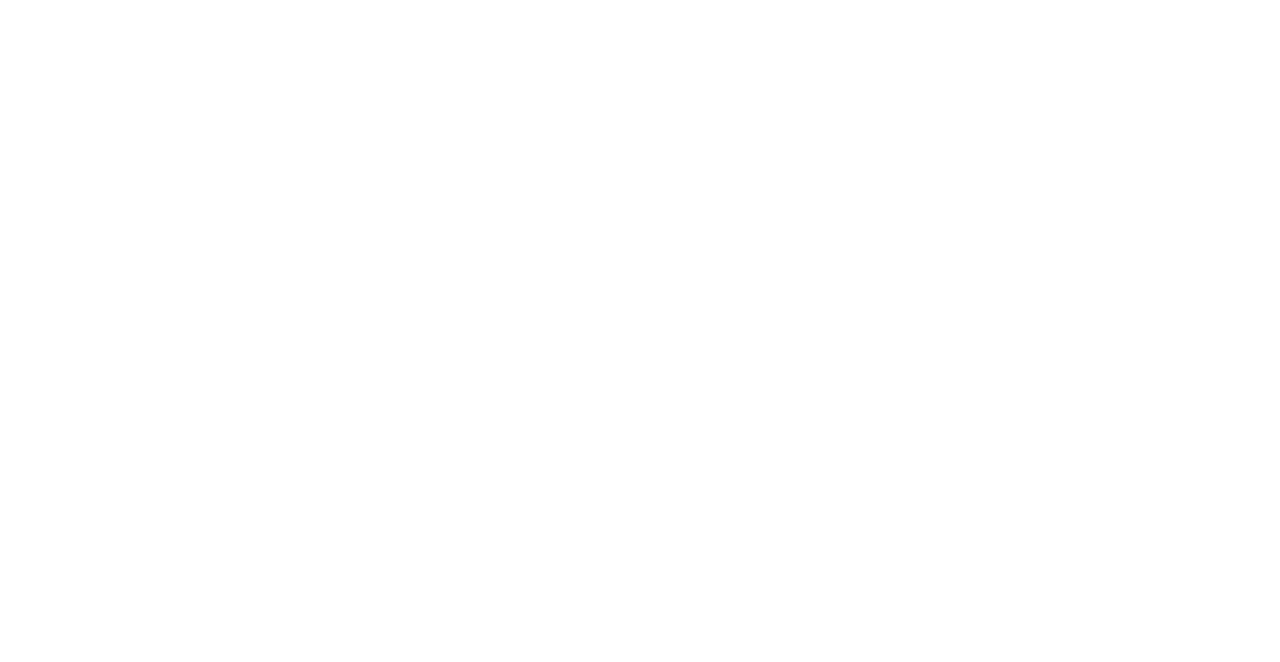
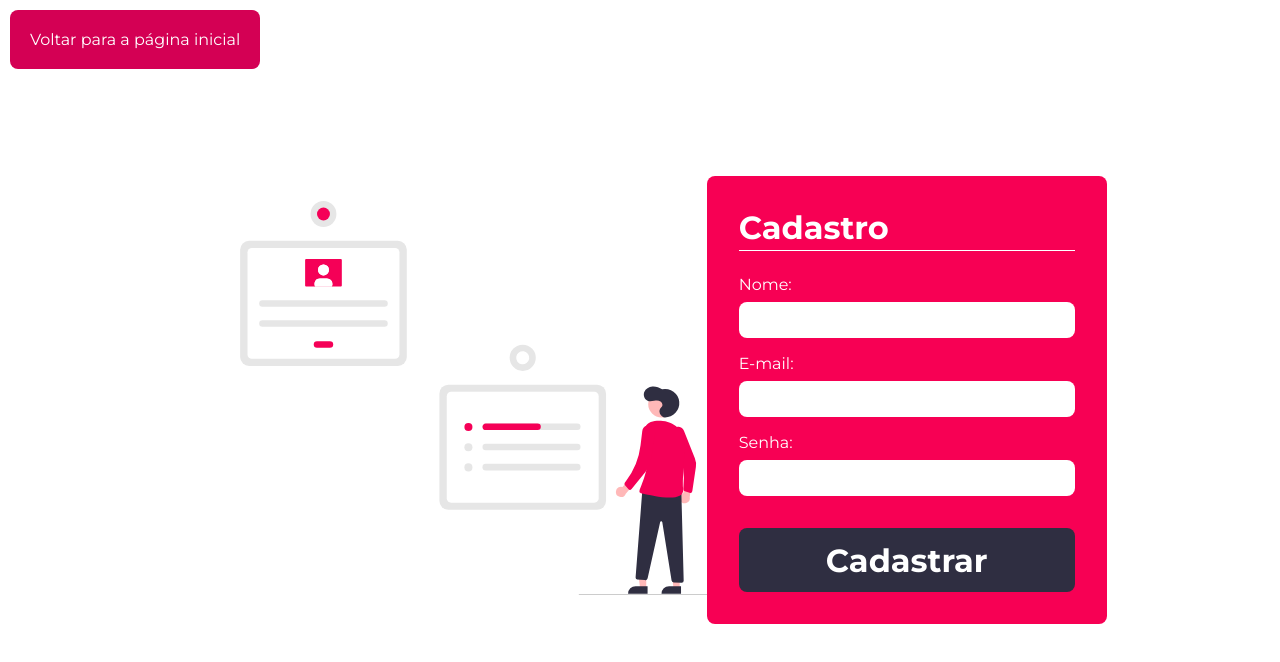
Before and after one commit to jsenger/desafio-afya, a React (Create React App) app in the folder frontend/: page /register in a window 1280 px wide. Shown: the top 662 px of the page. Built offline with nearby package versions, Linux system fonts and the light colour scheme; the HTML template or start-up script is replaced by a standard one; a web font is replaced by a local one.

Commit message:
Create Register form

```diff
--- a/frontend/package.json
+++ b/frontend/package.json
@@ -11,6 +11,7 @@
     "@types/react": "^17.0.0",
     "@types/react-dom": "^17.0.0",
     "@types/react-router-dom": "^5.1.7",
+    "jsx-runtime": "^1.2.0",
     "react": "^17.0.2",
     "react-dom": "^17.0.2",
     "react-router-dom": "^5.2.0",
@@ -18,6 +19,8 @@
     "styled-components": "^5.3.0",
     "typescript": "^4.1.2",
     "web-vitals": "^1.0.1"
+
+
   },
   "devDependencies": {
     "@types/styled-components": "^5.1.9"
--- /dev/null
+++ b/frontend/src/components/BackToHome/index.tsx
@@ -0,0 +1,13 @@
+import { Link } from 'react-router-dom';
+import { BackHome } from './styles';
+
+const BackToHome: React.FC = () => {
+  return (
+    <BackHome>
+    <Link to="/">Voltar para a página inicial</Link>
+    </BackHome>
+
+  );
+}
+
+export default BackToHome;
--- /dev/null
+++ b/frontend/src/components/BackToHome/styles.ts
@@ -0,0 +1,15 @@
+import styled from 'styled-components';
+
+export const BackHome = styled.main`
+  a {
+    background-color: var(--main-color);
+    padding: 20px;
+    position: absolute;
+    top: 10px;
+    left: 10px;
+    border-radius: 8px;
+
+    text-decoration: none;
+    color: #fff;
+  }
+`
--- a/frontend/src/routes.tsx
+++ b/frontend/src/routes.tsx
@@ -2,6 +2,7 @@
 
 import Home from './views/pages/Home';
 import Login from './views/pages/Login';
+import Register from './views/pages/Register';
 
 const Routes: React.FC = () => {
   return (
@@ -9,6 +10,7 @@
       <Switch>
         <Route path="/" exact component={Home} />
         <Route path="/login" component={Login} />
+        <Route path="/register" component={Register} />
       </Switch>
     </BrowserRouter>
   );
--- a/frontend/src/views/pages/Home/index.tsx
+++ b/frontend/src/views/pages/Home/index.tsx
@@ -1,11 +1,12 @@
+import { Link } from "react-router-dom";
 import { HomeContainer } from "./styles";
 
 const Home: React.FC = () => {
   return (
     <HomeContainer>
       <img src="/img/afya-logo-pink.svg" alt="Logo Afya" />
-      <button>Cadastro</button>
-      <button>Login</button>
+      <Link to="/register">Cadastro</Link>
+      <Link to="/login">Login</Link>
     </HomeContainer>
   );
 }
--- a/frontend/src/views/pages/Home/styles.ts
+++ b/frontend/src/views/pages/Home/styles.ts
@@ -19,13 +19,17 @@
     align-self: flex-end;
   }
 
-  button {
+  a {
     color: var(--main-color);
     font-size: 2rem;
     font-weight: bold;
 
     height: 3.5rem;
     width: 43%;
+
+    line-height: 3rem;
+    text-align: center;
+    text-decoration: none;
 
     background: transparent;
     border: 3px solid var(--main-color);
--- a/frontend/src/views/pages/Login/index.tsx
+++ b/frontend/src/views/pages/Login/index.tsx
@@ -1,10 +1,13 @@
+import React from 'react';
 import { Link } from 'react-router-dom';
+import BackToHome from '../../../components/BackToHome';
 
 import { LoginContainer } from './styles';
 
 const Login: React.FC = () => {
   return (
     <LoginContainer>
+      <BackToHome />
       <div>
         <img src="/img/login_icon.svg" alt="" />
       </div>
@@ -16,7 +19,7 @@
         <input type="password" />
         <button type="submit">Entrar</button>
         <p>
-          Não tem uma conta? <Link to="/">Cadastre-se</Link>{' '}
+          Não tem uma conta? <Link to="/register">Cadastre-se</Link>{' '}
         </p>
       </form>
     </LoginContainer>
--- /dev/null
+++ b/frontend/src/views/pages/Register/index.tsx
@@ -0,0 +1,28 @@
+import { RegisterContainer } from './styles';
+import BackToHome from '../../../components/BackToHome';
+
+const Register: React.FC = () => {
+  return (
+    <RegisterContainer>
+      <BackToHome />
+      <div>
+        <img src="/img/register_icon.svg" alt="" />
+      </div>
+      <form>
+        <h1>Cadastro</h1>
+        <label htmlFor="name">Nome:</label>
+        <input type="text" name="name" id="name" />
+
+        <label htmlFor="email">E-mail:</label>
+        <input type="email" name="email" id="email" />
+
+        <label htmlFor="password">Senha:</label>
+        <input type="password" name="password" id="password" />
+
+        <button type="submit">Cadastrar</button>
+      </form>
+    </RegisterContainer>
+  );
+}
+
+export default Register;
--- /dev/null
+++ b/frontend/src/views/pages/Register/styles.ts
@@ -0,0 +1,93 @@
+import styled from 'styled-components';
+
+export const RegisterContainer = styled.main`
+  display: flex;
+  justify-content: space-around;
+  align-items: center;
+  flex-wrap: wrap;
+
+  width: 1000px;
+  max-width: 80%;
+  height: 100vh;
+
+  margin: auto;
+
+  div {
+    width: 40%;
+
+    img {
+      object-fit: cover;
+      width: 120%;
+    }
+  }
+
+  form {
+    display: flex;
+    flex-wrap: wrap;
+
+    background: #f70054;
+    color: #fff;
+
+    border-radius: 8px;
+
+    width: 40%;
+    padding: 2rem;
+
+    h1 {
+      width: 100%;
+      padding-bottom: 0.2rem;
+      margin-bottom: 1.5rem;
+
+      border-bottom: 1px solid;
+    }
+
+    label {
+      width: 100%;
+      margin-bottom: 0.5rem;
+    }
+
+    input {
+      width: 100%;
+      background: #fff;
+      border: none;
+      border-radius: 8px;
+      padding: 10px;
+
+      &:not(:last-child) {
+        margin-bottom: 1rem;
+      }
+    }
+
+    button {
+      width: 100%;
+      height: 4rem;
+      margin-top: 1rem;
+
+      background: #2f2e41;
+      color: #fff;
+
+      font-size: 2rem;
+      font-weight: bold;
+
+      border: none;
+      border-radius: 8px;
+
+      cursor: pointer;
+
+      transition: all 0.5s;
+
+      &:hover {
+        background: #fff;
+        color: #2f2e41;
+      }
+    }
+
+    p {
+      margin: 1rem auto 0;
+
+      a {
+        color: #fff;
+      }
+    }
+  }
+`
```
Also changed, not shown: frontend/public/img/register_icon.svg (added), 1 other file (tests, documents, lock files or other folders).
